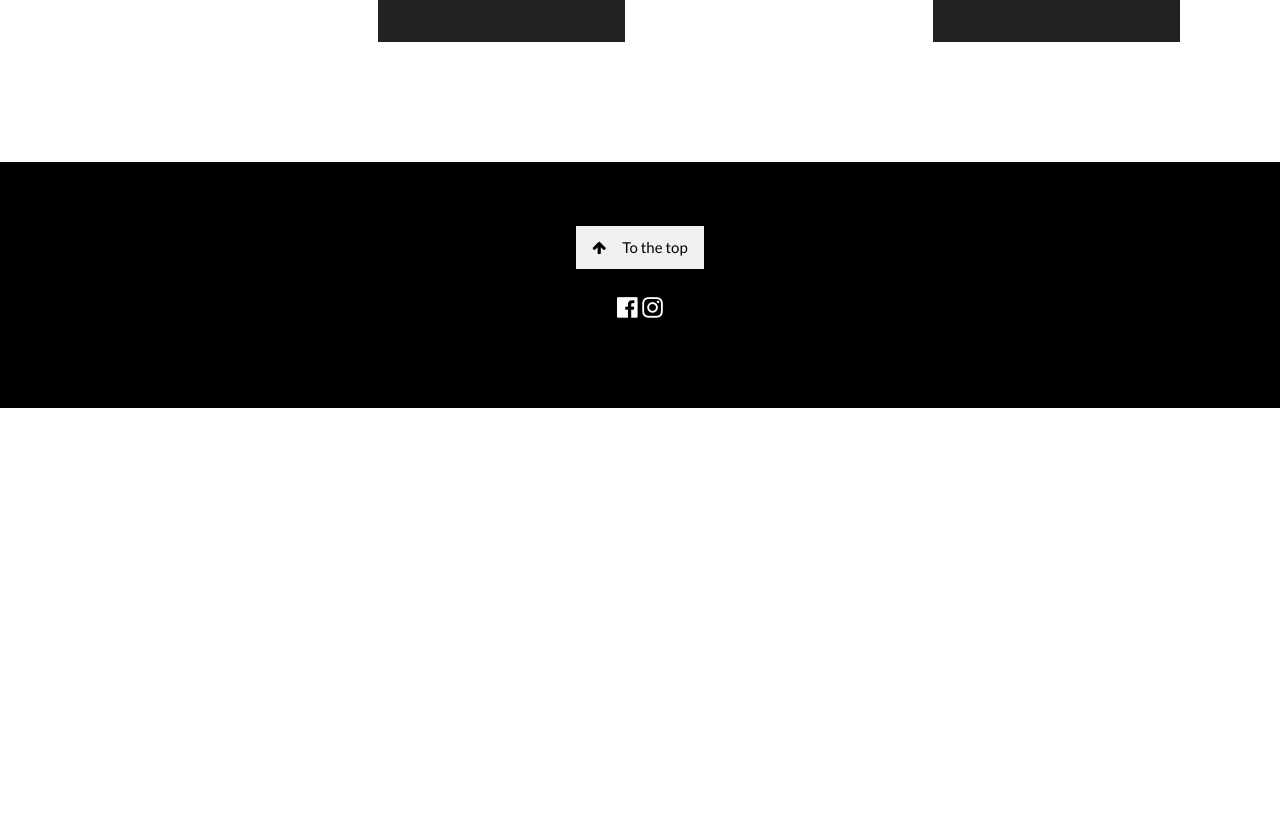
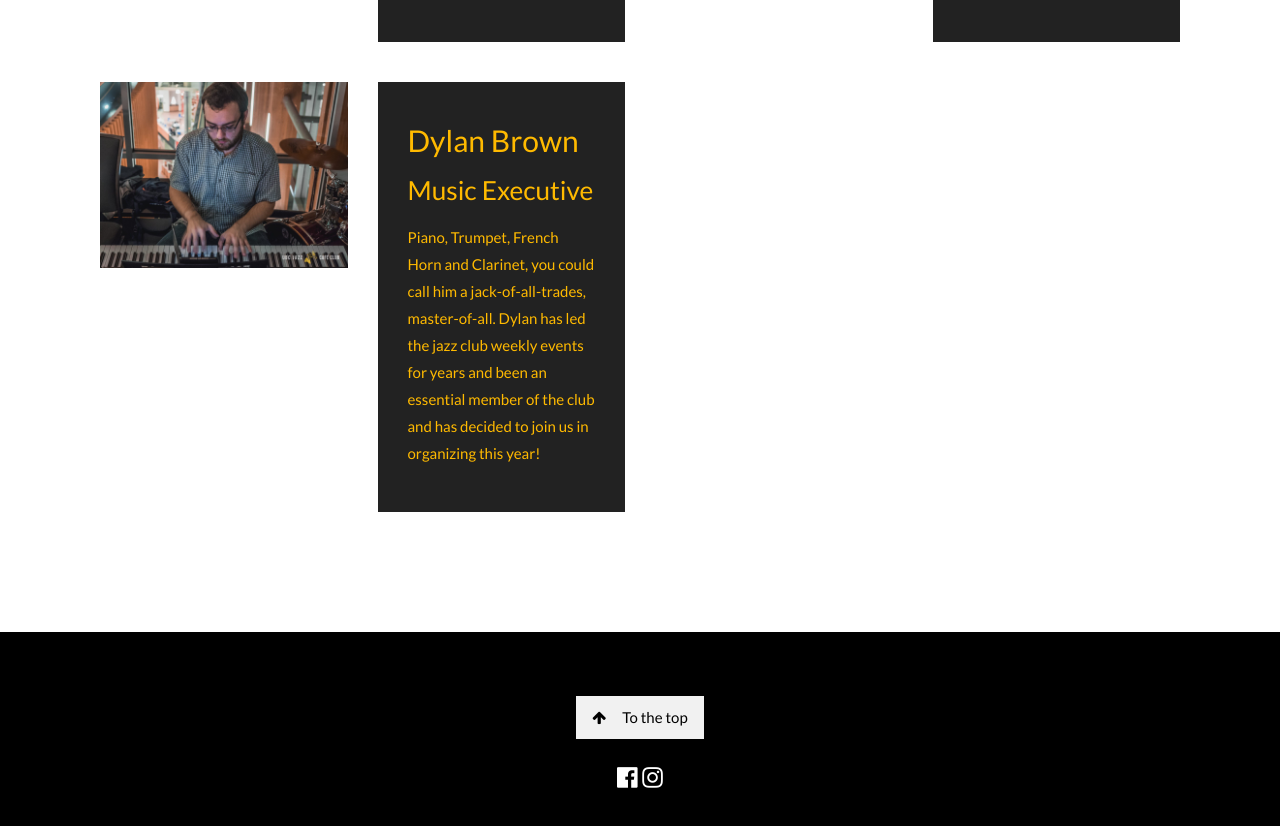
Before and after one commit to ubcjazzclubdev/Club-Website-Old, a plain HTML site: page about.html in a window 1280 px wide. Shown: the part 4360-5186 px from the top of the page. Before the commit the page ends 4768 px from the top, so only its background shows below. Drawn offline with nearby package versions, Linux system fonts and the light colour scheme.

Commit message:
Added dylan to exec section
Signed-off-by: Piyotr-K <piyotrkao1998@outlook.com>

```diff
--- a/about.html
+++ b/about.html
@@ -351,6 +351,25 @@
                 </div>
             </div>
         </div>
+        <div class="row exec_row">
+            <div class="col-md-3">
+                <img src="./resources/images/exec_photos/exec_dylan_temp.jpg" alt="Avatar" style="width: 100%;">
+            </div>
+            <div class="col-md-3">
+                <div class="exec_desc">
+                    <h2>
+                        Dylan Brown
+                    </h2>
+                    <h3>
+                        Music Executive
+                    </h3>
+                    <p>
+                        Piano, Trumpet, French Horn and Clarinet, you could call him a jack-of-all-trades, master-of-all.
+                        Dylan has led the jazz club weekly events for years and been an essential member of the club and has decided to join us in organizing this year!
+                    </p>
+                </div>
+            </div>
+        </div>
     </div>
 
     <!-- Footer -->
```
Also changed, not shown: 1 other file.
